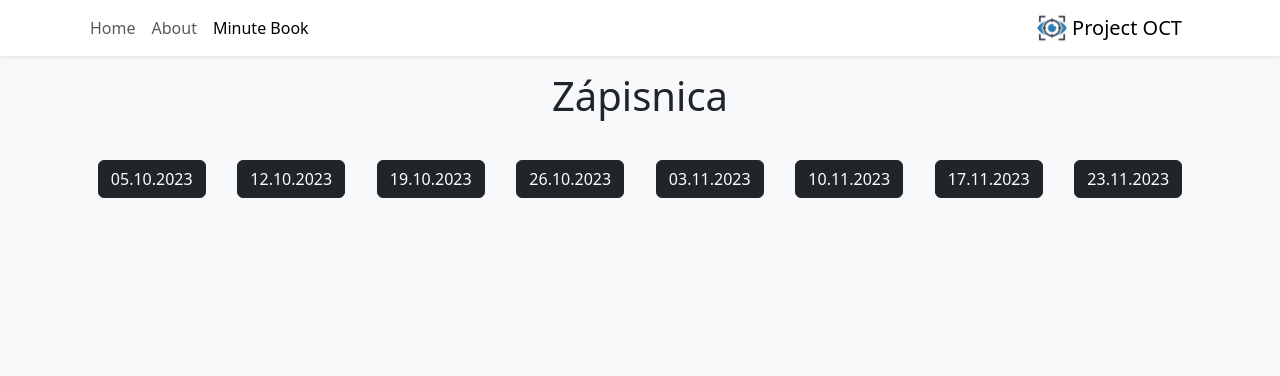
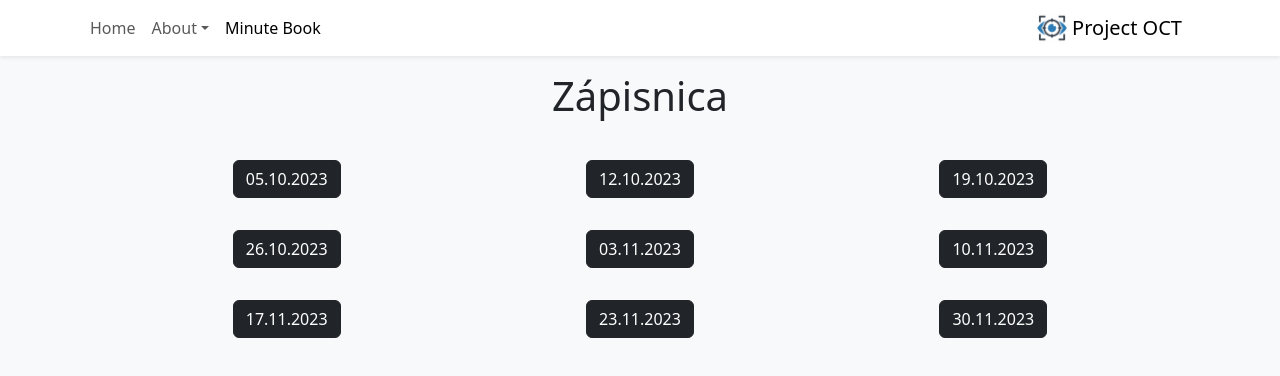
Before and after one commit to PeterKoXcode/web-tp, a React (Vite) app: page /web-tp/minute-book in a window 1280 px wide. Shown: the top 376 px of the page. Built offline with nearby package versions, Linux system fonts and the light colour scheme.

Commit message:
zapisnica up to date, add Team section

```diff
--- a/src/App.tsx
+++ b/src/App.tsx
@@ -4,6 +4,7 @@ import { Route, Routes } from "react-router-dom";
 import { Home } from "./pages/Home";
 import { About } from "./pages/About";
 import { MinuteBook } from "./pages/MinuteBook";
+import { Team } from "./pages/Team";
 
 type Props = {};
 
@@ -15,6 +16,7 @@ export function App({}: Props) {
         <Routes>
           <Route path="/" element={<Home />} />
           <Route path="/about" element={<About />} />
+          <Route path="/team" element={<Team />} />
           <Route path="/minute-book" element={<MinuteBook />} />
         </Routes>
       </Container>
--- a/src/components/Navbar.tsx
+++ b/src/components/Navbar.tsx
@@ -1,18 +1,28 @@
-import { Container, Nav, Navbar as NavbarBs } from "react-bootstrap";
+import {
+  Container,
+  Nav,
+  NavDropdown,
+  Navbar as NavbarBs,
+} from "react-bootstrap";
 import { NavLink } from "react-router-dom";
 
 export function Navbar() {
   return (
     <>
-      <NavbarBs className="bg-white shadow-sm mb-3">
+      <NavbarBs sticky="top" className="bg-white shadow-sm mb-3">
         <Container>
           <Nav className="me-auto">
             <Nav.Link to="/" as={NavLink}>
               Home
             </Nav.Link>
-            <Nav.Link to="/about" as={NavLink}>
-              About
-            </Nav.Link>
+            <NavDropdown title="About" id="basic-nav-dropdown">
+              <NavDropdown.Item to="/about" as={NavLink}>
+                Project
+              </NavDropdown.Item>
+              <NavDropdown.Item to="/team" as={NavLink}>
+                Our Team
+              </NavDropdown.Item>
+            </NavDropdown>
             <Nav.Link to="/minute-book" as={NavLink}>
               Minute Book
             </Nav.Link>
--- a/src/data/zapisnica.json
+++ b/src/data/zapisnica.json
@@ -129,5 +129,20 @@
             "5. Komunikácia s vlastníkmi datasetu Waterloo",
             "Rozdelenie foveoly na 2 polovice pre testovaciu databázu (úloha do budúcna)."
         ]
+    },
+    {
+        "date":"30.11.2023",
+        "participation":["prítomná", "prítomná", "prítomný", "prítomný", "prítomný", "prítomný"],
+        "description":[
+            "Prezentácia programu, ukážka obrázkov bez terčov a diagnostika nájdených problémov.",
+            "Konzultovanie spôsobu, akým by sme mohli vyriešiť odstránenie čiernej plochy z obrázkov tak, aby pri vyhodnocovaní nepridávalo úspešnosť predpovede do tejto plochy.",
+            "Rozdelenie úloh jednotlivcom tímu:",
+            "1. Na stránku napísať o databázacha čo s nimi robíme (čo sa v kóde robilo s obrázkami), pridať sekciu na stránku o riešiteľoch, popísať OCT na základe už spísanej teórie v dokumentácií. (Kopecký)",
+            "2. Vrstvová úspešnosť - vyriešiť problém s čiernymi oblasťami a predpovedaním sa do tejto oblasti. (Malíšek)",
+            "3. Implementovať augmentáciu + tuning trénovania. (Galčíková)",
+            "4. Preložiť semi-transparentné masky cez pôvodné obrázky pre lepšie pochopenie výsledkov počas testovania - budeme môcť kontrolovať ako veľmi sme sa trafili pri rozdelení jednotlivých vrstiev. (Gálik)",
+            "5. Úprava dokumentácie (popísať čo sme robili v kóde a aký je výsledok). (Jenčík)",
+            "Naplánovanie budúceho meetingu na 07.12.2023 vo štvrtok prezenčne."
+        ]
     }
 ]
--- a/src/pages/MinuteBook.tsx
+++ b/src/pages/MinuteBook.tsx
@@ -55,7 +55,7 @@ export function MinuteBook() {
       <Container className="text-center">
         <h1>Zápisnica</h1>
         <br />
-        <Row>
+        <Row xs={2} md={2} lg={3} className="g-3 mx-3">
           {Records.map((record, index) => {
             return (
               <>
--- /dev/null
+++ b/src/pages/Team.tsx
@@ -0,0 +1,13 @@
+import { Container } from "react-bootstrap";
+
+type Props = {};
+
+export function Team({}: Props) {
+  return (
+    <>
+      <Container className="text-center">
+        <h1 className="mb-5">Team members</h1>
+      </Container>
+    </>
+  );
+}
```
